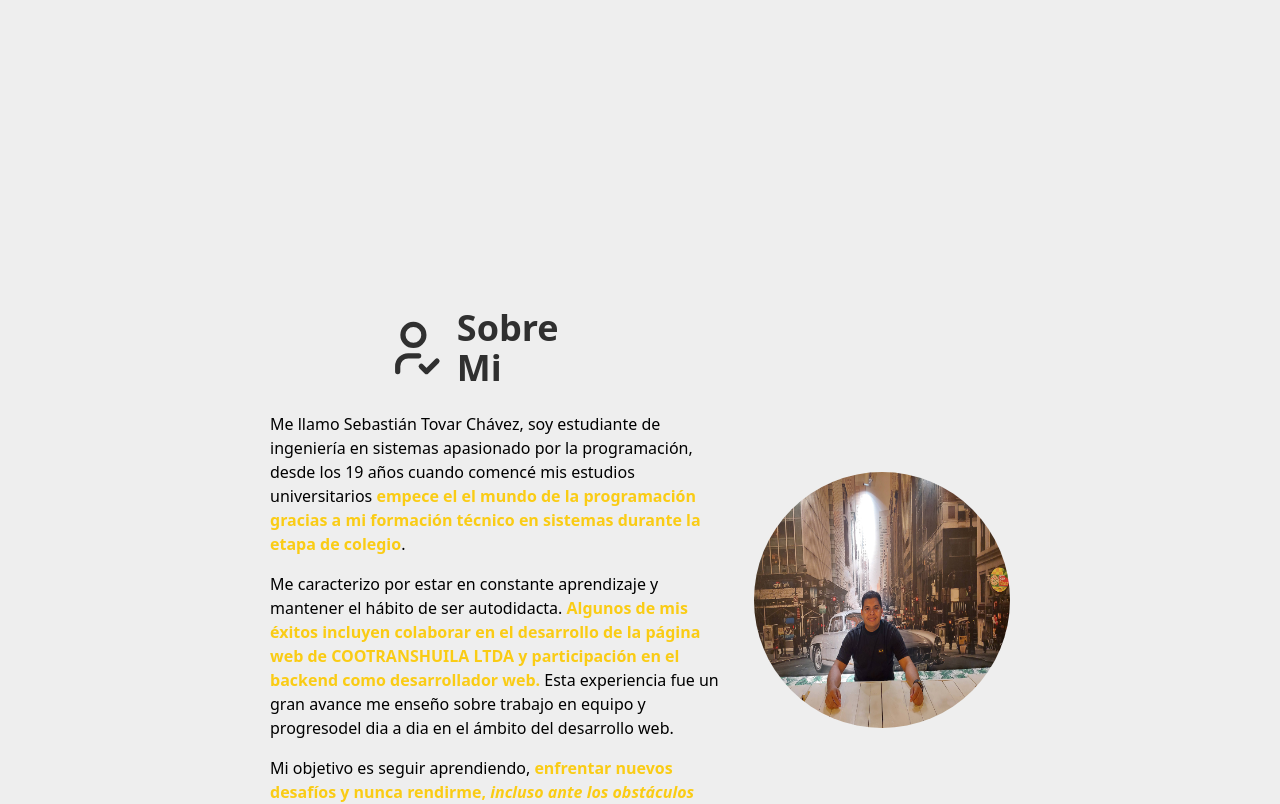
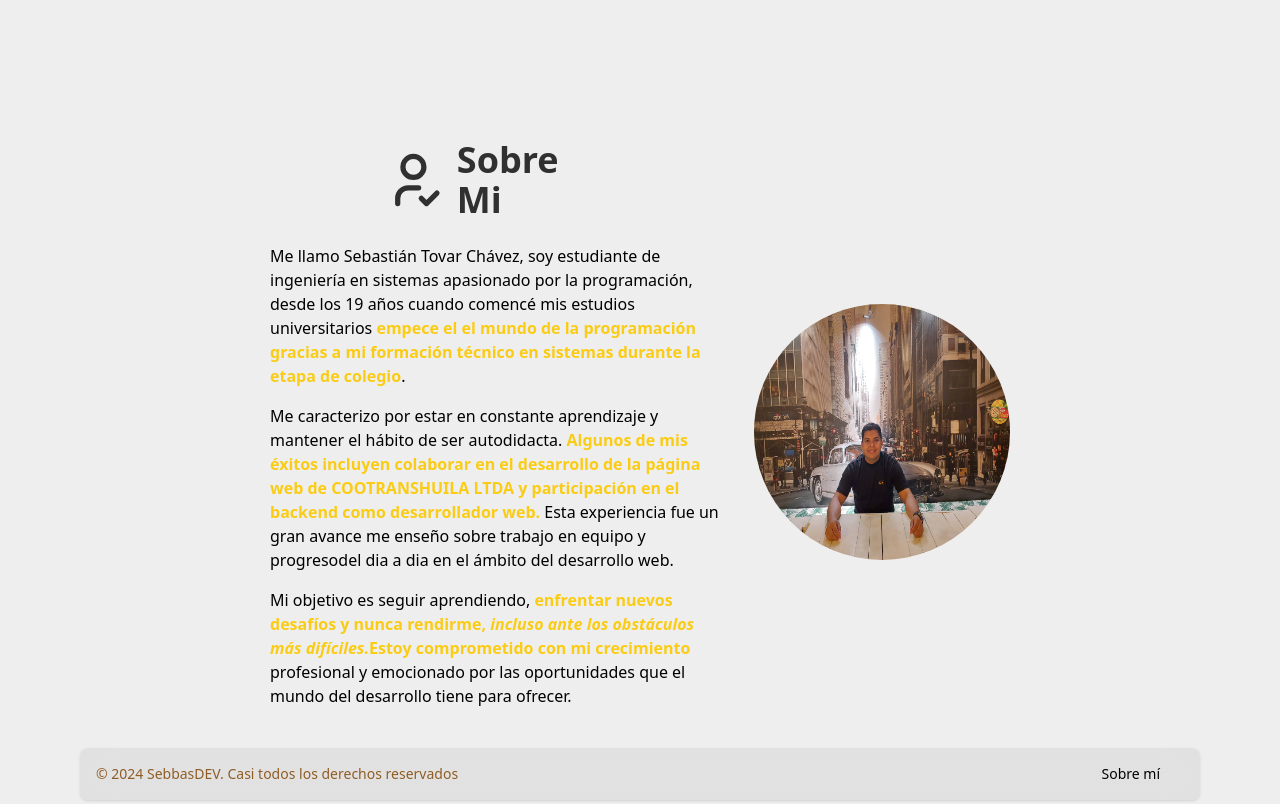
Before and after one commit to Jesus-Rojas/portafolio_sebbasDev, a Vue app: page / in a window 1280 px wide. Shown: the part 2380-3184 px from the top of the page. Built offline with nearby package versions, Linux system fonts and the light colour scheme.

Commit message:
:sparkles: feat:the padding-top was corrected

```diff
--- a/src/components/AboutMe.vue
+++ b/src/components/AboutMe.vue
@@ -1,5 +1,5 @@
 <template>
-  <section class="flex flex-col md:flex-row gap-8 justify-center items-center lg:w-[740px] mx-auto py-44 ">
+  <section class="flex flex-col md:flex-row gap-8 justify-center items-center lg:w-[740px] mx-auto py-2 ">
     <div class="[&>p]:mb-4 [&>p>strong]:text-yellow-400 [&>p>strong]:font-semibold text-pretty order-2 md:order-1">
       <h2 class="text-4xl font-semibold mb-6 flex gap-x-3 items-center text-black/80 dark:text-white/80 px-28">
 
```
